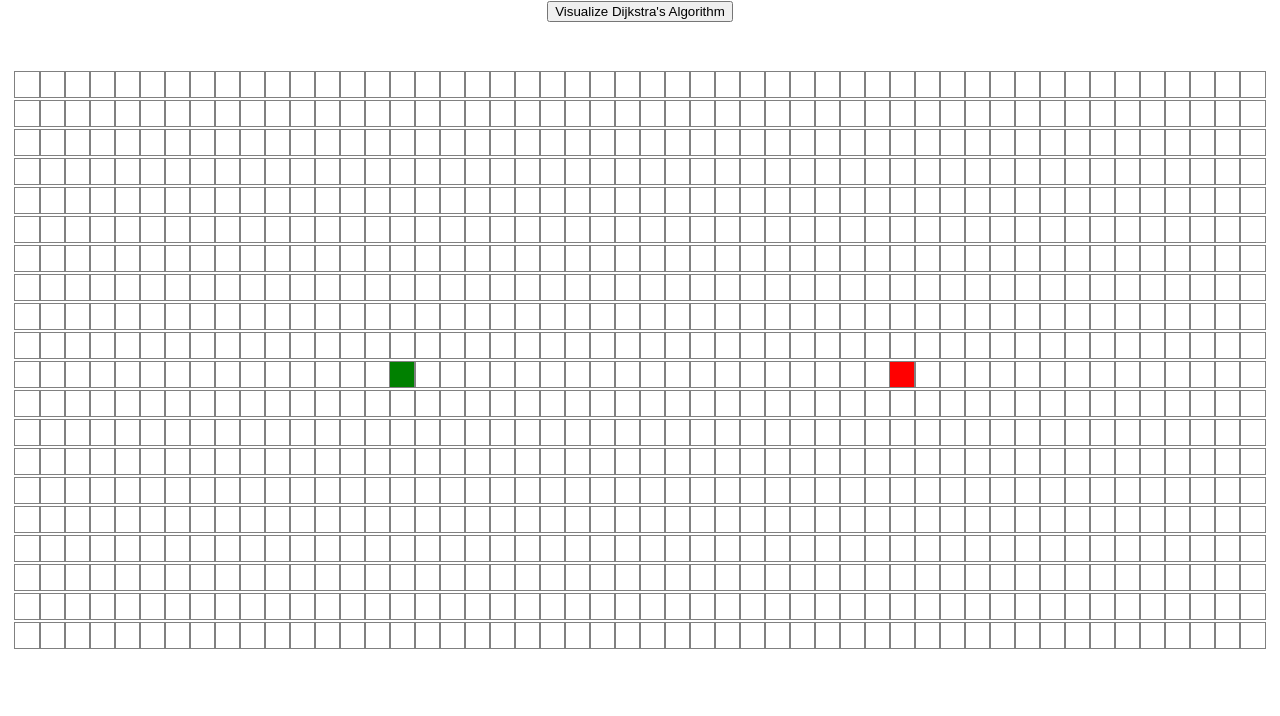
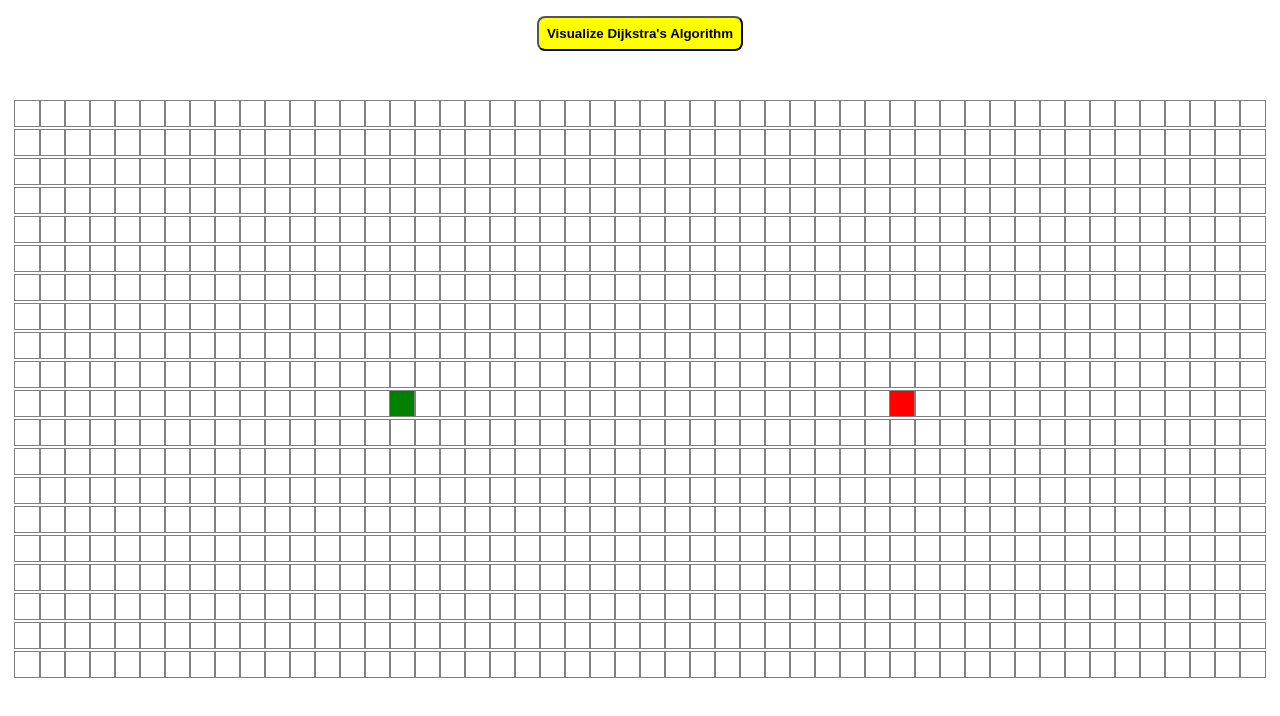
Before and after one commit to aaryanmehta2307/Map-Navigator-Project-Aryan-Mehta, a React (Create React App) app in the folder map-navigator-app/: page / in a window 1280 px wide. Shown: the top 716 px of the page. Built offline with nearby package versions, Linux system fonts and the light colour scheme.

Commit message:
button css applies

```diff
--- a/map-navigator-app/src/pathfindingvisualizer/PathfindingVisualizer.css
+++ b/map-navigator-app/src/pathfindingvisualizer/PathfindingVisualizer.css
@@ -2,3 +2,24 @@
     margin: 50px 0 0;
 
 }
+.btn {
+    background-color: yellow;
+    padding: 0.5rem;
+    margin-top: 1rem;
+    font-weight: bold;
+    border-radius: 0.5rem;
+    cursor: pointer;
+    transition: background-color 0.3s ease, transform 0.3s ease; /* Add a smooth transition effect for both properties */
+}
+
+.btn:hover {
+    /* background-color: lightyellow; Change color on hover */
+    transform: scale(1.05);
+    box-shadow: 0 0 10px rgba(0, 0, 0, 0.3); /* Add an upward movement on hover */
+}
+
+.btn:active {
+    background-color: #ffee00; /* Change color when clicked/pressed */
+    transform: scale(0.95); /* Add an inward movement on click */
+    box-shadow: 0 0 10px rgba(0, 0, 0, 0.3); /* Add an upward movement on hover */
+}
--- a/map-navigator-app/src/pathfindingvisualizer/PathfindingVisualizer.jsx
+++ b/map-navigator-app/src/pathfindingvisualizer/PathfindingVisualizer.jsx
@@ -75,7 +75,7 @@ export default class PathfindingVisualizer extends Component {
         const {grid,mouseIsPressed}=this.state;
         return (
             <>
-            <button onClick={()=>this.visualizeDijkstra()}>
+            <button className="btn" onClick={()=>this.visualizeDijkstra()}>
                 Visualize Dijkstra's Algorithm
             </button>
             <div className="grid">
```
Also changed, not shown: 1 other file (tests, documents, lock files or other folders).
